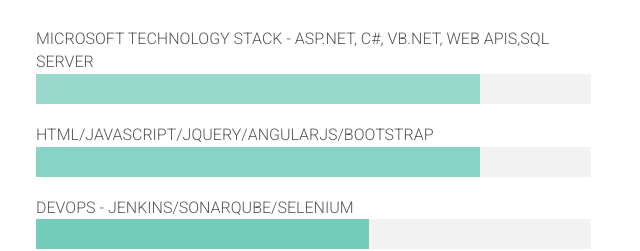
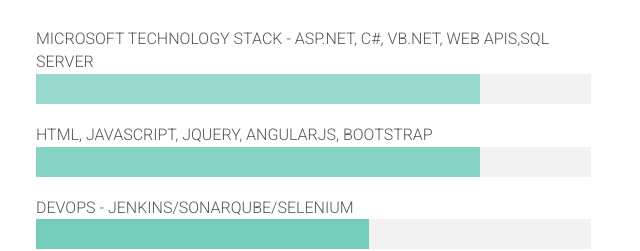
Before and after one commit to piyusher/piyusher.github.io, a plain HTML site: page index.html in a window 1280 px wide. Shown: the part 980-1231 px from the top of the page, 619-1259 px from the left. Drawn offline with Linux system fonts and the light colour scheme.

Commit message:
Updated skills list to include spacing
0-KS.........8-LO

```diff
--- a/index.html
+++ b/index.html
@@ -143,7 +143,7 @@
 
                                 <div class="skill-item">
                                     <div class="progress-title">
-                                        HTML/JAVASCRIPT/JQUERY/ANGULARJS/BOOTSTRAP
+                                        HTML, JAVASCRIPT, JQUERY, ANGULARJS, BOOTSTRAP
                                     </div>
                                     <div class="progress">
                                         <div class="progress-bar progress-bar-skill2" role="progressbar" aria-valuenow="80" aria-valuemin="0" aria-valuemax="100" style="width: 80%;">
```
